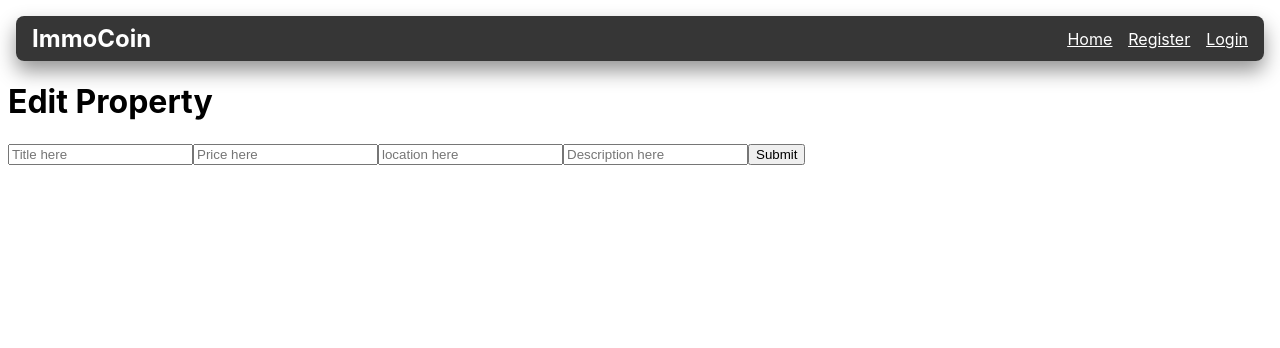
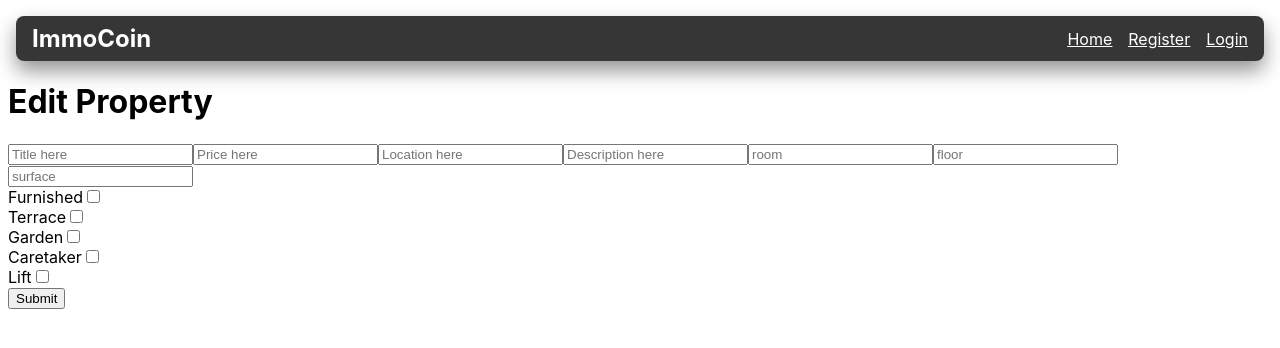
Before and after one commit to MyCompta/ImmoCoin_front, a React (Vite) app: page /properties/edit/1 in a window 1280 px wide. Shown: the top 348 px of the page. Built offline with nearby package versions, Linux system fonts and the light colour scheme; no server answers.

Commit message:
show and edit property page to match new parameters

```diff
--- a/src/components/EditPropertyForm.jsx
+++ b/src/components/EditPropertyForm.jsx
@@ -65,29 +65,26 @@ const EditPropertyForm = () => {
             autoComplete="current-title"
             defaultValue={property.title}
           />
-          {errors.title && errors.title.type === "required" && (
-            <p>Title can not be empty</p>
-          )}
+          {errors.title && errors.title.type === "required" && <p>Title can not be empty</p>}
 
           <input
             type="number"
             {...register("price", {
               required: true,
+              valueAsNumber: true,
             })}
             placeholder="Price here"
             autoComplete="current-price"
             defaultValue={property.price}
           />
-          {errors.price && errors.price.type === "required" && (
-            <p>Price can not be empty</p>
-          )}
+          {errors.price && errors.price.type === "required" && <p>Price can not be empty</p>}
 
           <input
-            type="string"
+            type="text"
             {...register("location", {
               required: true,
             })}
-            placeholder="location here"
+            placeholder="Location here"
             autoComplete="current-location"
             defaultValue={property.location}
           />
@@ -108,6 +105,81 @@ const EditPropertyForm = () => {
             <p>Description can not be empty</p>
           )}
 
+          <input
+            type="number"
+            {...register("room", {
+              required: true,
+              valueAsNumber: true,
+            })}
+            min={0}
+            step={1}
+            placeholder="room"
+            defaultValue={property.room}
+          />
+          {errors.room && errors.room.type === "required" && <p>Room number can not be empty</p>}
+
+          <input
+            type="number"
+            {...register("floor", {
+              required: true,
+              valueAsNumber: true,
+            })}
+            min={-2}
+            step={1}
+            placeholder="floor"
+            defaultValue={property.floor}
+          />
+          {errors.room && errors.room.type === "required" && <p>Floor number can not be empty</p>}
+
+          <input
+            type="number"
+            {...register("surface", {
+              required: true,
+              valueAsNumber: true,
+            })}
+            min={8}
+            step={1}
+            placeholder="surface"
+            defaultValue={property.surface}
+          />
+          {errors.surface && errors.surface.type === "required" && <p>Surface can not be empty</p>}
+
+          <div>
+            <label htmlFor="furnished">Furnished</label>
+            <input
+              id="furnished"
+              type="checkbox"
+              {...register("furnished")}
+              checked={property.furnished}
+            />
+          </div>
+          <div>
+            <label htmlFor="terrace">Terrace</label>
+            <input
+              id="terrace"
+              type="checkbox"
+              {...register("terrace")}
+              checked={property.terrace}
+            />
+          </div>
+          <div>
+            <label htmlFor="garden">Garden</label>
+            <input id="garden" type="checkbox" {...register("garden")} checked={property.garden} />
+          </div>
+          <div>
+            <label htmlFor="caretaker">Caretaker</label>
+            <input
+              id="caretaker"
+              type="checkbox"
+              {...register("caretaker")}
+              checked={property.caretaker}
+            />
+          </div>
+          <div>
+            <label htmlFor="lift">Lift</label>
+            <input id="lift" type="checkbox" {...register("lift")} checked={property.lift} />
+          </div>
+
           <input type="submit" />
         </form>
       </div>
--- a/src/components/ShowProperty.jsx
+++ b/src/components/ShowProperty.jsx
@@ -3,17 +3,16 @@ import { useParams } from "react-router-dom";
 import { getPropertyFetch } from "../services/propertyApi";
 import { Link, useNavigate } from "react-router-dom";
 import { deletePropertyFetch } from "../services/propertyApi";
-import { useAtom } from 'jotai';
+import { useSetAtom } from "jotai";
 import Cookies from "js-cookie";
 import "./ShowProperty.css";
 
-import { userAtom } from '../atom/userAtom.jsx'
-
+import { userAtom } from "../atom/userAtom.jsx";
 
 const ShowProperty = () => {
   const { id } = useParams();
   const [property, setProperty] = useState();
-  const [user, setUser] = useAtom(userAtom)
+  const setUser = useSetAtom(userAtom);
   const navigate = useNavigate();
 
   const user_id = Cookies.get("auth_token") ? JSON.parse(Cookies.get("auth_token")).user_id : null;
@@ -34,7 +33,6 @@ const ShowProperty = () => {
     }
   };
 
-
   useEffect(() => {
     const fetchProperty = async () => {
       try {
@@ -44,15 +42,13 @@ const ShowProperty = () => {
         setUser((prevUser) => ({
           ...prevUser,
           user_id: fetchedProperty.user_id,
-        }))
-
-
+        }));
       } catch (error) {
         console.error("Error during get property:", error.message);
       }
     };
     fetchProperty();
-  }, [id]);
+  }, [id, setUser]);
 
   const displayFullScreenThumbnail = () => {
     const fullScreen = document.getElementById("fullScreen");
@@ -62,8 +58,6 @@ const ShowProperty = () => {
       fullScreen.style.display = "none";
     }
   };
-
-
 
   return (
     property && (
@@ -84,6 +78,17 @@ const ShowProperty = () => {
               Contact seller
             </a>
             <a href={`mailto:${property.owner_email}`}>{property.owner_email}</a>
+          </div>
+          <div className="details">
+            <p>Location: {property.location}</p>
+            <p>Furnished: {property.furnished ? "Yes" : "No"}</p>
+            <p>Surface: {property.surface}m2</p>
+            <p>Room: {property.room}</p>
+            <p>Floor: {property.floor}</p>
+            <p>Terrace: {property.terrace ? "Yes" : "No"}</p>
+            <p>Garden: {property.garden ? "Yes" : "No"}</p>
+            <p>Caretaker: {property.caretaker ? "Yes" : "No"}</p>
+            <p>Lift: {property.lift ? "Yes" : "No"}</p>
           </div>
           <img
             id="fullScreen"
--- a/src/services/propertyApi.js
+++ b/src/services/propertyApi.js
@@ -111,7 +111,21 @@ export const getPropertyFetch = async (id) => {
 };
 
 // UPDATE PROPERTY FETCH
-export const updatePropertyFetch = async (title, price, description, id) => {
+export const updatePropertyFetch = async (
+  title,
+  price,
+  description,
+  furnished,
+  surface,
+  room,
+  floor,
+  terrace,
+  garden,
+  caretaker,
+  lift,
+  location,
+  id
+) => {
   try {
     const authToken = JSON.parse(Cookies.get("auth_token"));
 
@@ -120,7 +134,15 @@ export const updatePropertyFetch = async (title, price, description, id) => {
         title: title,
         price: price,
         description: description,
-        user_id: authToken.user_id,
+        furnished: furnished,
+        surface: surface,
+        room: room,
+        floor: floor,
+        terrace: terrace,
+        garden: garden,
+        caretaker: caretaker,
+        lift: lift,
+        location: location,
       },
     };
     const response = await fetch(apiUrl + "properties/" + id, {
```
